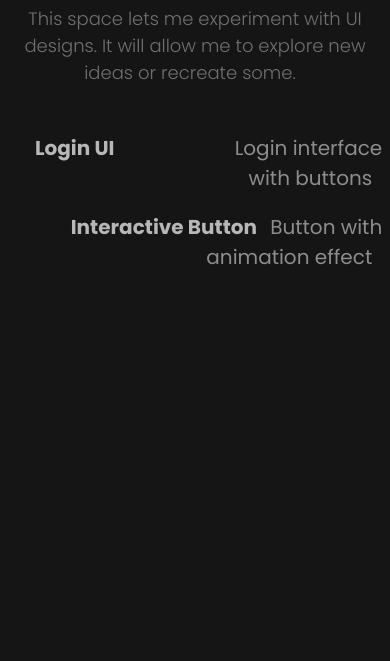
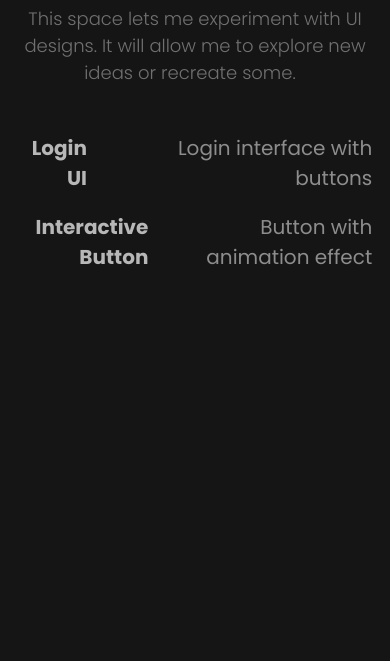
Before and after one commit to aad3m/Personal-Site, a website: page pages/craft.html in a window 390 px wide. Shown: the part 183-844 px from the top of the page. Drawn offline with Linux system fonts and the light colour scheme.

Commit message:
refactor: fixed mobile display issues, minor file tweaks

```diff
--- a/customization/pinned-projects.css
+++ b/customization/pinned-projects.css
@@ -19,7 +19,7 @@
     display: flex;
     justify-content: center;
     margin-bottom: 1rem;
-    flex-wrap: wrap; /* Allow wrapping */
+    flex-wrap: wrap;
 }
 
 .pinned-link {
--- a/customization/text.css
+++ b/customization/text.css
@@ -55,7 +55,7 @@ header {
     text-align: center;
     font-weight: lighter;
     color: #b7b7b7;
-    line-height: 1.5; /* Increase line height to prevent smashing */
+    line-height: 1.5;
 }
 
 /* Media query for mobile devices */
@@ -64,7 +64,7 @@ header {
         display: flex;
         justify-content: flex-end;
         text-align: right;
-        padding-top: 3%; /* Adjust padding as needed */
+        padding-top: 3%;
     }
 
     .craft a {
@@ -75,10 +75,19 @@ header {
 
     .craft span {
         margin-left: 0;
-        margin-right: 10px; /* Adjust margin as needed */
+        margin-right: 10px;
         font-weight: lighter;
         color: #8d8d8d;
         text-align: right;
+    }
+    .craft h4 a span:first-child {
+        font-weight: bold;
+        color: #b7b7b7;
+    }
+
+    .craft h4 a span:last-child {
+        font-weight: lighter;
+        color: #8d8d8d;
     }
 }
 
--- a/pages/craft.html
+++ b/pages/craft.html
@@ -58,19 +58,23 @@
   <h4 class="craft" style="font-size: 20px">UI sandbox</h4>
   <h4 class="craft" style= "font-size: 18px"><span style="color:#707070">This space lets me experiment with UI designs. It will allow me to explore new ideas or recreate some.</span> </h4>
   <div class="craft" style="font-size: 20px">
-    <h4 style="display: flex; justify-content: flex-start; padding-top: 10%;">
-      <a href="project-pages/loginui.html" style="color:#b7b7b7">
-      Login UI <span style="margin-left: 116px; font-weight: lighter; color: #8d8d8d; text-align: right">Login interface with buttons  </span>
+    <h4 style="display: flex; justify-content: space-between; padding-top: 10%;">
+      <a href="project-pages/loginui.html" style="color:#b7b7b7; display: flex; justify-content: space-between; width: 100%;">
+        <span>Login UI</span>
+        <span style="font-weight: lighter; color: #8d8d8d;">Login interface with buttons</span>
       </a>
     </h4>
   </div>
+
   <div class="craft" style="font-size: 20px">
-    <h4 style="display: flex; justify-content: flex-start; padding-top: 3%;">
-      <a href="project-pages/interactbtn.html" style="color:#b7b7b7">
-      Interactive Button <span style="margin-left: 9px;font-weight: lighter; color: #8d8d8d; text-align: right">Button with animation effect</span>
+    <h4 style="display: flex; justify-content: space-between; padding-top: 3%;">
+      <a href="project-pages/interactbtn.html" style="color:#b7b7b7; display: flex; justify-content: space-between; width: 100%;">
+        <span>Interactive Button</span>
+        <span style="font-weight: lighter; color: #8d8d8d;">Button with animation effect</span>
       </a>
     </h4>
   </div>
+
 
 
 
```
Also changed, not shown: customization/style.css (+10 -11 lines).
